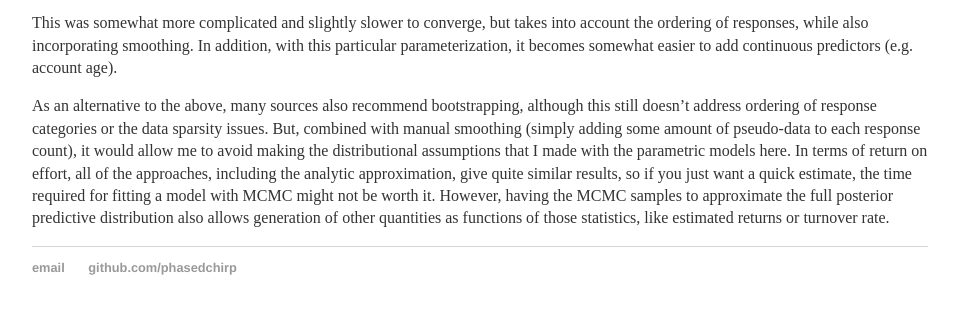
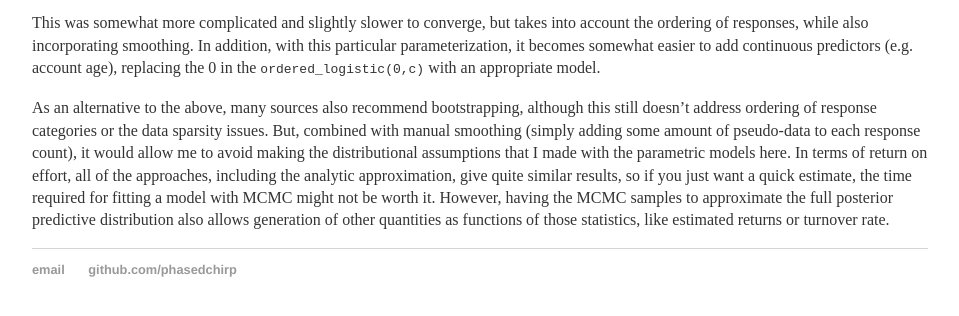
Before and after one commit to phasedchirp/phasedchirp.github.io, a Jekyll site: the page built from _posts/2016-9-12-bayesian-inference-for-nps.md, in a window 1280 px wide, cut to the strip 1085-1422 px from the top of the page. Shown: the top 316 px of the strip, without its empty margins (160-1119 px from the left). Built offline with Jekyll 4.4.1, drawn with Linux system fonts in a browser that asks for light colours; formulas are drawn with MathJax 3.

Commit message:
More fiddling

```diff
--- a/_posts/2016-9-12-bayesian-inference-for-nps.md
+++ b/_posts/2016-9-12-bayesian-inference-for-nps.md
@@ -26,7 +26,7 @@ As an alternative, I also implemented a version which used a cumulative logit mo
 
 {% gist 5d1a6cc1b22a31d4ce8b0ab6f3a36953 %}
 
-This was somewhat more complicated and slightly slower to converge, but takes into account the ordering of responses, while also incorporating smoothing. In addition, with this particular parameterization, it becomes somewhat easier to add continuous predictors (e.g. account age).
+This was somewhat more complicated and slightly slower to converge, but takes into account the ordering of responses, while also incorporating smoothing. In addition, with this particular parameterization, it becomes somewhat easier to add continuous predictors (e.g. account age), replacing the 0 in the `ordered_logistic(0,c)` with an appropriate model.
 
 
 As an alternative to the above, many sources also recommend bootstrapping, although this still doesn't address ordering of response categories or the data sparsity issues. But, combined with manual smoothing (simply adding some amount of pseudo-data to each response count), it would allow me to avoid making the distributional assumptions that I made with the parametric models here. In terms of return on effort, all of the approaches, including the analytic approximation, give quite similar results, so if you just want a quick estimate, the time required for fitting a model with MCMC might not be worth it. However, having the MCMC samples to approximate the full posterior predictive distribution also allows generation of other quantities as functions of those statistics, like estimated returns or turnover rate.
```
